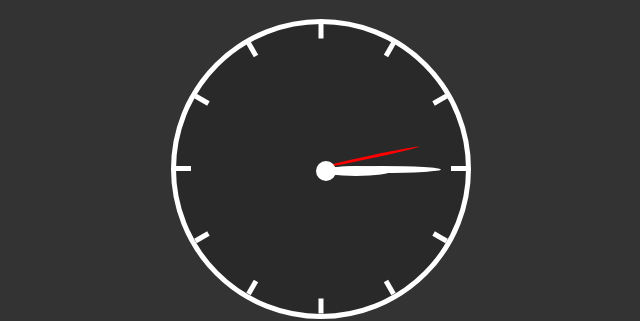
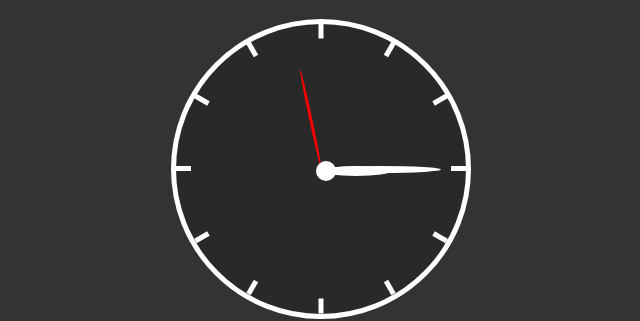
Before and after one commit to amandameflores/analog-clock, a plain HTML site: page index.html in a window 1280 px wide. Shown: the part 210-531 px from the top of the page, without its empty margins (319-959 px from the left). Drawn offline with Linux system fonts and the light colour scheme.

Commit message:
sDeg minus 90

```diff
--- a/script.js
+++ b/script.js
@@ -11,7 +11,7 @@ function updateClock() {
 
     digitalElement.innerHTML = `${fixZero(hour)}:${fixZero(minute)}:${fixZero(second)}`
 
-    let sDeg = (360 / 60) * second;
+    let sDeg = ((360 / 60) * second - 90);
 
     sElement.style.transform = `rotate(${sDeg}deg)`;
 }
--- a/style.css
+++ b/style.css
@@ -11,6 +11,7 @@ body {
     align-items: center;
     flex-direction: column;
     background-color: #333;
+    background-position: center;
     font-family: Arial, Helvetica, sans-serif;
 }
 
```
Also changed, not shown: assets/image/bg-salvadordali.jpg (added).
